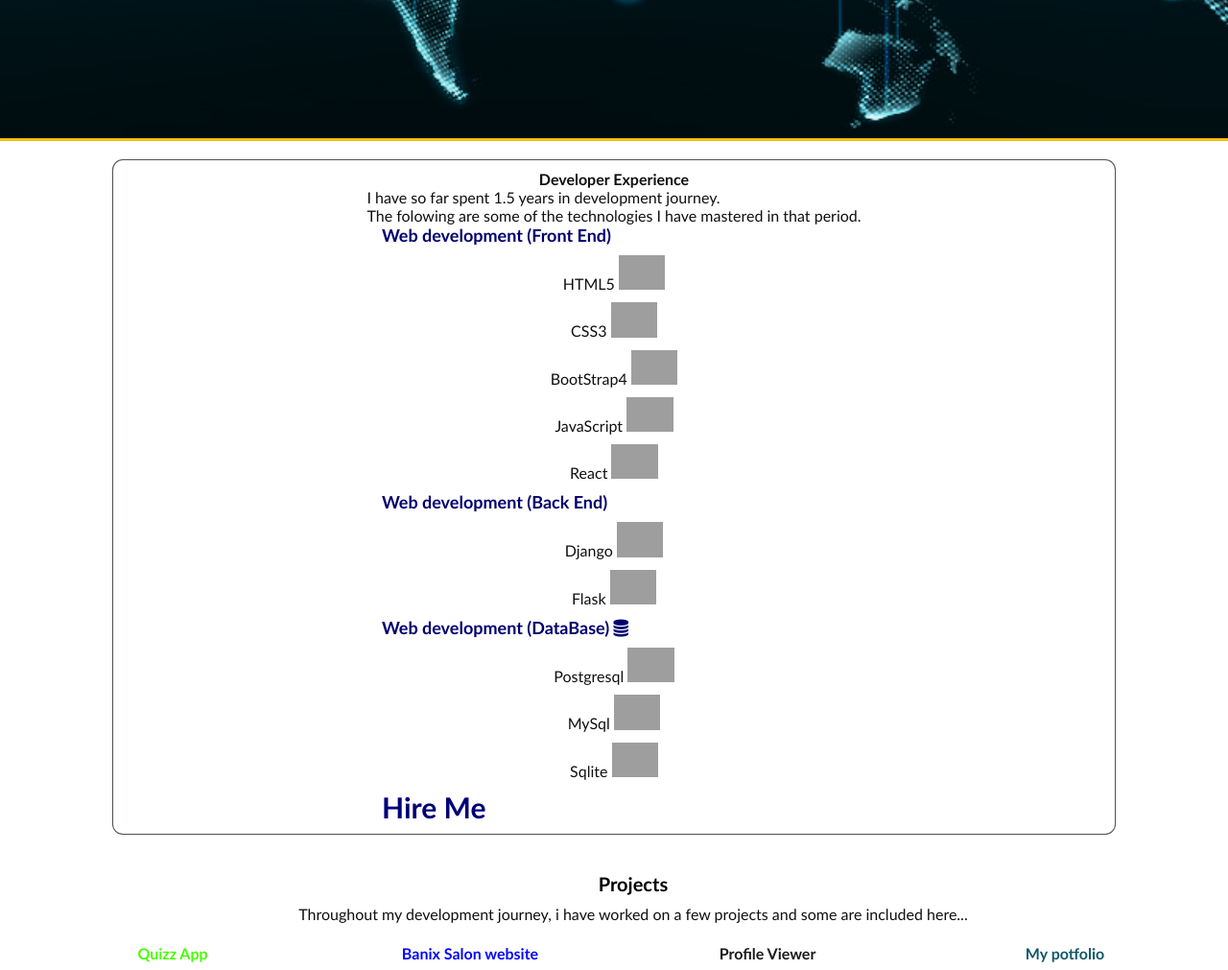
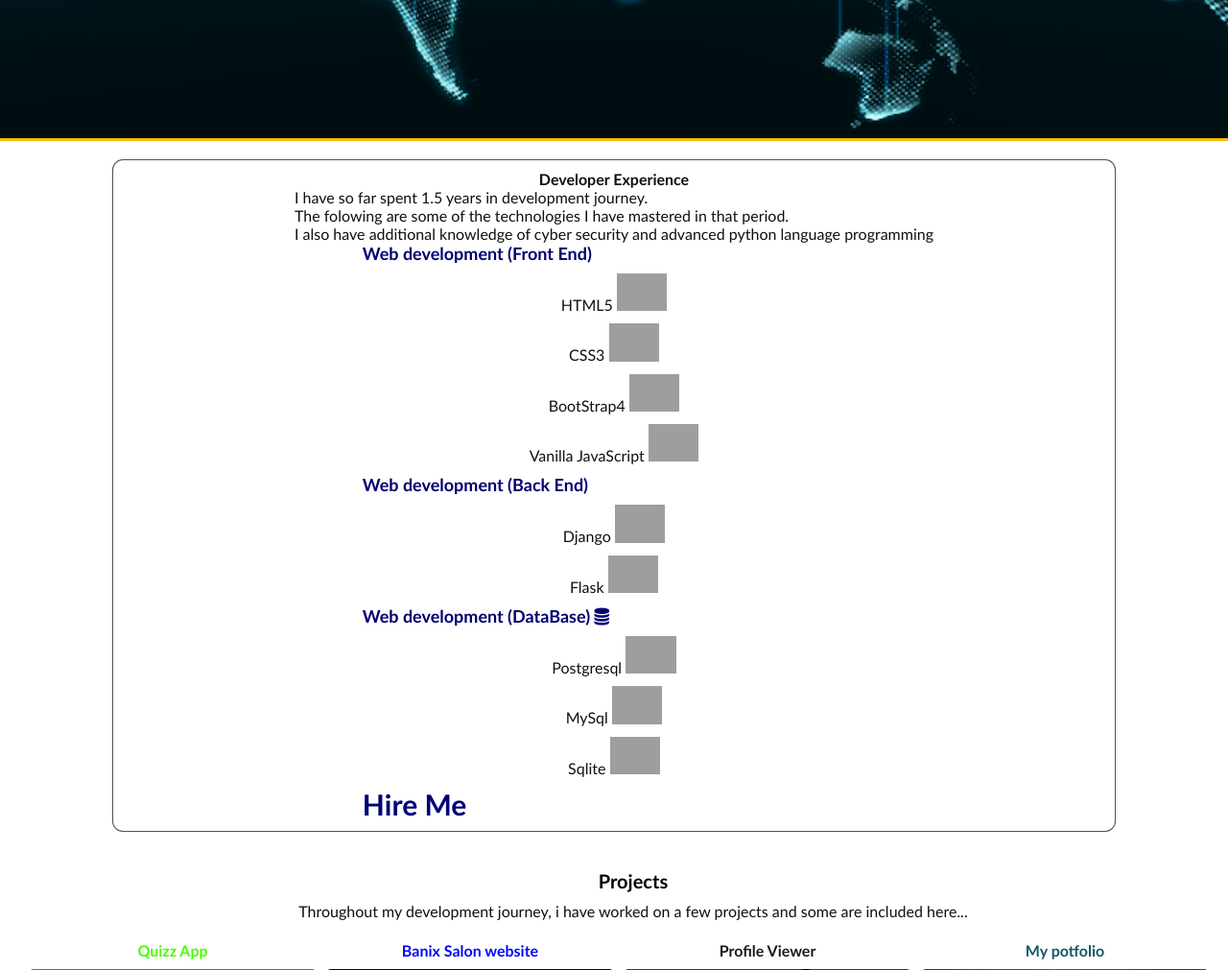
Before and after one commit to primU333/my-potifolio, a Flask app: page / in a window 1280 px wide. Shown: the part 496-1507 px from the top of the page at 96% size. Run offline with Flask 2, Linux system fonts and the light colour scheme; grey boxes are pictures that could not be loaded.

Commit message:
modifeid index page

```diff
--- a/templates/index.html
+++ b/templates/index.html
@@ -71,7 +71,8 @@
         <div class="experience" id="myExperience">
             <h4>Developer Experience</h4>
             <p>
-                I have so far spent 1.5 years in development journey.  <br> The folowing are some of the technologies I have mastered in that period.</p>
+                I have so far spent 1.5 years in development journey.  <br> The folowing are some of the technologies I have mastered in that period.
+                <br> I also have additional knowledge of cyber security and advanced python language programming</p>
                 <div class="languages">
                     <div class="Front-End">
                         <strong>Web development (Front End)</strong>
@@ -79,8 +80,7 @@
                         <li>HTML5 <img class="soft-images" src="https://tse2.mm.bing.net/th?id=OIP.sxgAuWLSIvPXh0cZ2bmQvgHaIj&pid=Api&P=0&w=145&h=168" alt="html5-image"></li>
                         <li>CSS3 <img class="soft-images" src="https://tse2.mm.bing.net/th?id=OIP.OsnVE2K6dEKd7tBKTnC9TAHaJu&pid=Api&P=0&w=120&h=158" alt="CSS3-image"></li>
                         <li>BootStrap4 <img class="soft-images" src="https://tse3.mm.bing.net/th?id=OIP.mNLHMt-PM0iPB52LqWOBAgHaHd&pid=Api&P=0&w=183&h=184" alt="BootStrap-image"></li>
-                        <li>JavaScript <img class="soft-images" src="https://tse1.mm.bing.net/th?id=OIP.6ahbWjp_g9hqhaTDSJOL1QHaEK&pid=Api&P=0&w=345&h=194" alt="JavaScript-image"></li>
-                        <li>React <img class="soft-images" src="https://tse1.mm.bing.net/th?id=OIP.Tpo0do4FnIyuhxRRUnFWjwHaHA&pid=Api&P=0&w=162&h=153" alt="React-image"></li>
+                        <li>Vanilla JavaScript <img class="soft-images" src="https://tse1.mm.bing.net/th?id=OIP.6ahbWjp_g9hqhaTDSJOL1QHaEK&pid=Api&P=0&w=345&h=194" alt="JavaScript-image"></li>
                     </div>
 
                     <div class="Back-End">
```
